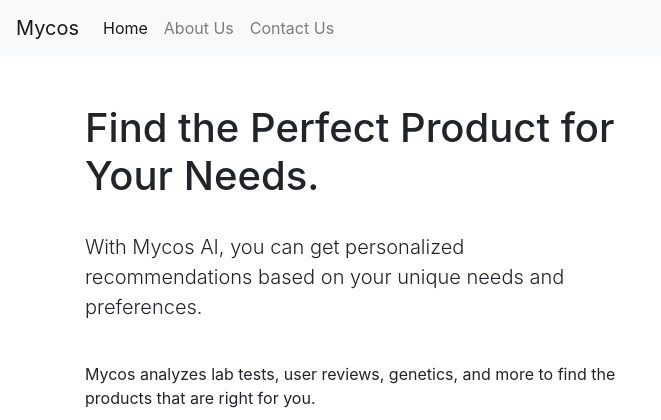
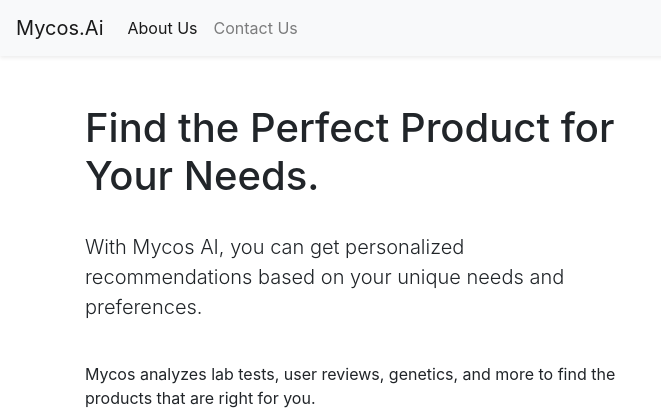
Before and after one commit to JustinM420/test-web-app, a Flask app: page / in a window 1280 px wide. Shown: the top 420 px of the page, without its empty margins (0-661 px from the left). Run offline with Flask 2, Linux system fonts and the light colour scheme; some libraries are stand-ins or nearby versions.

Commit message:
menu links and styling

```diff
--- /dev/null
+++ b/templates/footer.html
@@ -0,0 +1,3 @@
+<footer class="bg-light text-center py-3">
+	<p>© 2023 Mycos. All rights reserved.</p>
+</footer>
--- a/templates/home.html
+++ b/templates/home.html
@@ -12,25 +12,7 @@
 <body>
 
 	<!-- Navigation bar -->
-	<nav class="navbar navbar-expand-sm bg-light navbar-light">
-		<a class="navbar-brand" href="#">Mycos</a>
-		<button class="navbar-toggler" type="button" data-toggle="collapse" data-target="#navbarNav">
-			<span class="navbar-toggler-icon"></span>
-		</button>
-		<div class="collapse navbar-collapse" id="navbarNav">
-			<ul class="navbar-nav">
-				<li class="nav-item active">
-					<a class="nav-link" href="#">Home</a>
-				</li>
-				<li class="nav-item">
-					<a class="nav-link" href="#">About Us</a>
-				</li>
-				<li class="nav-item">
-					<a class="nav-link" href="#">Contact Us</a>
-				</li>
-			</ul>
-		</div>
-	</nav>
+	{% include 'nav.html' %}
 
 	<!-- Main content -->
 	<div class="container mt-5">
@@ -126,18 +108,17 @@
 	<div class="container mt-5 border-top">
 		<div class="row">
 			<div class="col-md-6">
+      </br>
 				<h2>		Sign up for Mycos AI Today</h2>
 			<p>Join our community of consumers and start getting personalized product recommendations based on your needs and preferences.</p>
 		</div>
 		<div class="col-md-6">
-			<a href="#" class="btn btn-warning btn-lg btn-block">Join The Waitlist</a>
+			<a href="mailto:Justin@mycosnetwork.com?subject=Waitlist%20Sign%20Up&body=My%20Name%3A%20%3Cyour%20name%20here%3E%0D%0A%0D%0AMy%20Zipcode%3A%20%3Cyour%20zipcode%20here%3E%0D%0A%0D%0AYour%20favorite%20product%20type%3A%20%3Cyour%20favorite%20product%20type%20here%3E%0D%0A%0D%0A" class="btn btn-warning btn-lg btn-block">Join The Waitlist</a>
 		</div>
 	</div>
 </div>
 
 <!-- Footer section -->
-<footer class="bg-light text-center py-3">
-	<p>© 2023 Mycos. All rights reserved.</p>
-</footer>
+{% include 'footer.html' %}
 </body>
 </html>
--- /dev/null
+++ b/templates/nav.html
@@ -0,0 +1,16 @@
+<nav class="navbar navbar-expand-lg bg-light navbar-light shadow-sm">
+		<a class="navbar-brand" href="https://www.mycos.ai">Mycos.Ai</a>
+		<button class="navbar-toggler" type="button" data-toggle="collapse" data-target="#navbarNav">
+			<span class="navbar-toggler-icon"></span>
+		</button>
+		<div class="collapse navbar-collapse" id="navbarNav">
+			<ul class="navbar-nav">
+				<li class="nav-item active">
+					<a class="nav-link" href="https://www.mycos.ai/about">About Us</a>
+				</li>
+				<li class="nav-item">
+					<a class="nav-link" href="mailto:Justin@mycosnetwork.com?subject=Question%20about%20Mycos&body=My%20Name%3A%20%3Cyour%20name%20here%3E%0D%0A%0D%0AMy%20Question%3A%20%3Cyour%20question%20here%3E%0D%0A%0D%0A">Contact Us</a>
+				</li>
+			</ul>
+		</div>
+	</nav>
```
